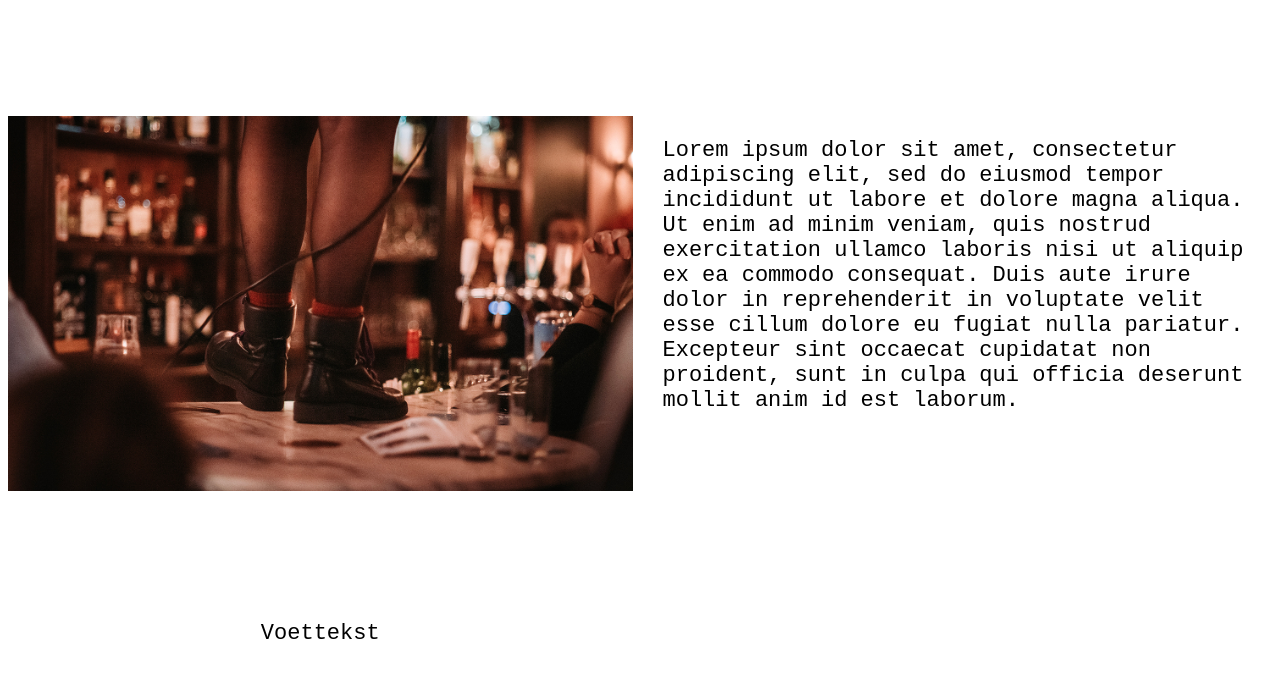
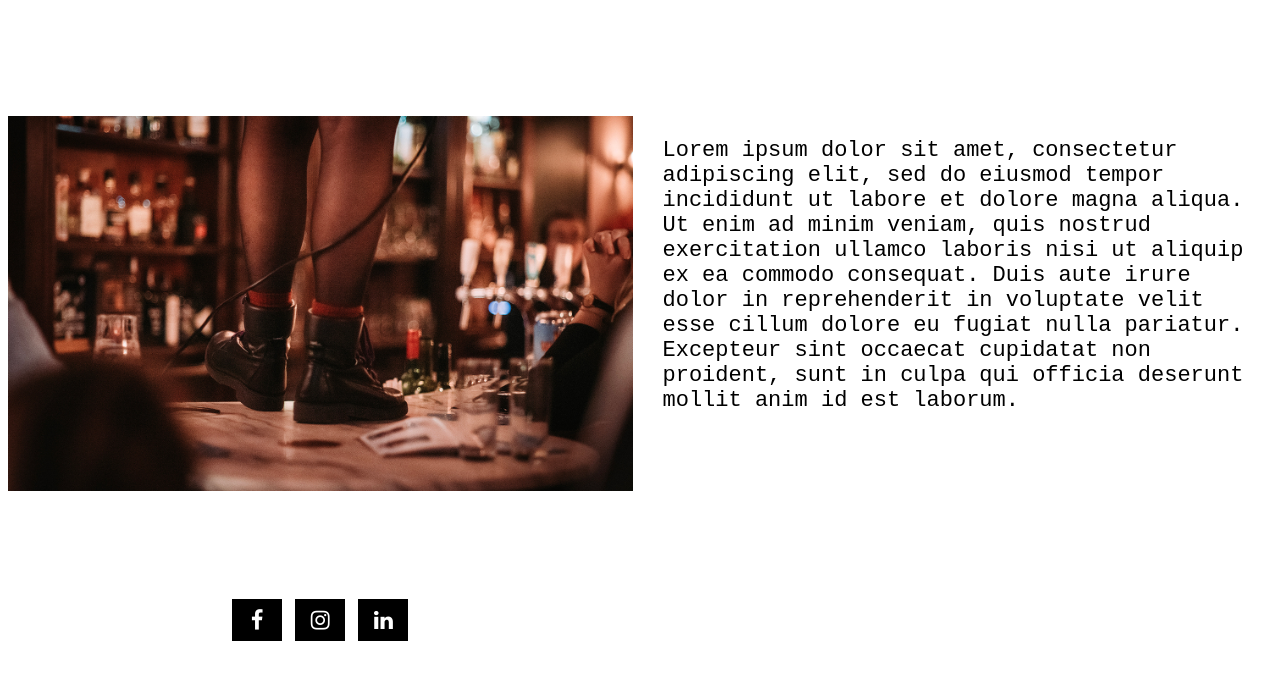
Before and after one commit to hejdevries/BEE-Ideas, a plain HTML site: page overmij.html in a window 1280 px wide. Shown: the part 109-788 px from the top of the page. Drawn offline with Linux system fonts and the light colour scheme.

Commit message:
Add files via upload

```diff
--- a/overmij.html
+++ b/overmij.html
@@ -1,9 +1,12 @@
 <!DOCTYPE html>
 <html>
+
 <head>
     <title> Blackbird Performance Productions </title>
     <link rel="stylesheet" type="text/css" href="styles.css">
+    <link rel="stylesheet" href="https://cdnjs.cloudflare.com/ajax/libs/font-awesome/4.7.0/css/font-awesome.min.css">
 </head>
+
 <body>
     <div class="grid-container">
         <header>
@@ -27,12 +30,19 @@
         </nav>
         <img src="CTF WdV 04.jpg" alt="Café Theater Festival Utrecht 2020">
         <main>
-                <p>Lorem ipsum dolor sit amet, consectetur adipiscing elit, sed do eiusmod tempor incididunt ut labore et dolore magna aliqua. Ut enim ad minim veniam, quis nostrud exercitation ullamco laboris nisi ut aliquip ex ea commodo consequat. Duis aute irure dolor in reprehenderit in voluptate velit esse cillum dolore eu fugiat nulla pariatur. Excepteur sint occaecat cupidatat non proident, sunt in culpa qui officia deserunt mollit anim id est laborum.</p>
+            <p>Lorem ipsum dolor sit amet, consectetur adipiscing elit, sed do eiusmod tempor incididunt ut labore et
+                dolore magna aliqua. Ut enim ad minim veniam, quis nostrud exercitation ullamco laboris nisi ut aliquip
+                ex ea commodo consequat. Duis aute irure dolor in reprehenderit in voluptate velit esse cillum dolore eu
+                fugiat nulla pariatur. Excepteur sint occaecat cupidatat non proident, sunt in culpa qui officia
+                deserunt mollit anim id est laborum.</p>
         </main>
 
         <footer>
-                <p>Voettekst</p>
+            <a href="https://www.facebook.com/merel.devries.90226" target="_blank" class="fa fa-facebook"></a>
+            <a href="https://www.instagram.com/mereljvdv" target="_blank" class="fa fa-instagram"></a>
+            <a href="https://linkedin.com/in/merel-de-vries-034b54172" target="_blank" class="fa fa-linkedin"></a>
         </footer>
     </div>
 </body>
+
 </html>
```
Also changed, not shown: contact.html (+7 -1 lines), index.html (+11 -4 lines), projecten.html (+12 -2 lines). Lines whose indentation alone changed are shown as unchanged.
